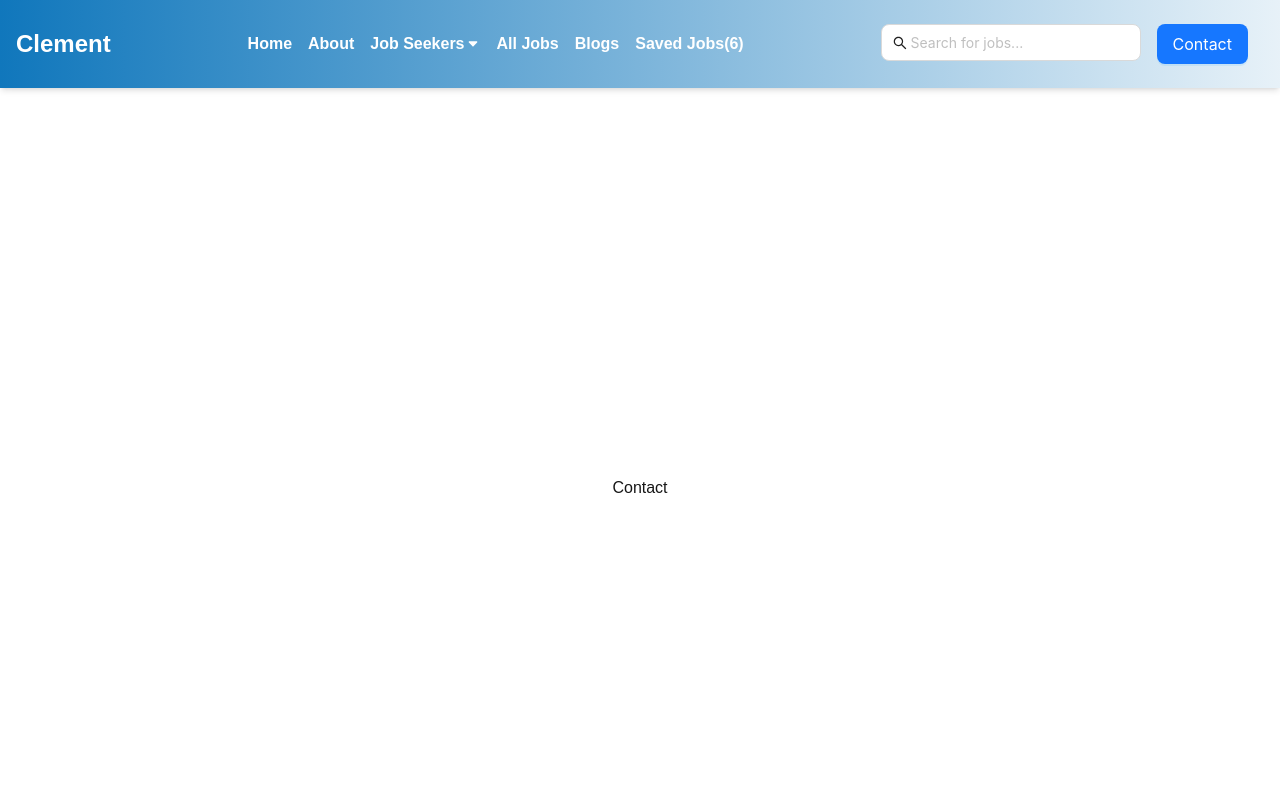
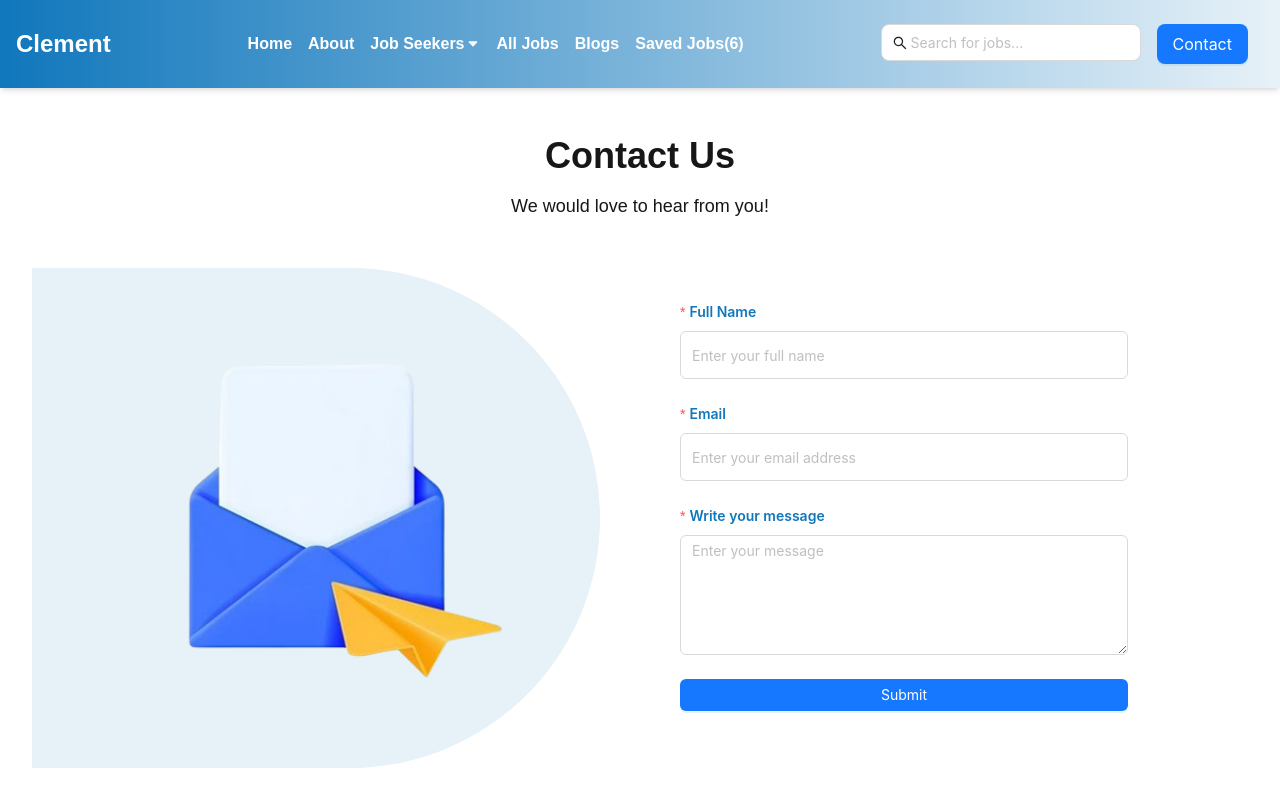
Before and after one commit to shejanNizam/healthcare-web, a Next.js app: page /contact in a window 1280 px wide. Shown: the top 800 px of the page. Built offline with nearby package versions, Linux system fonts and the light colour scheme; what @ant-design/nextjs-registry would draw is missing.

Commit message:
contact page complete

```diff
--- a/src/app/contact/page.tsx
+++ b/src/app/contact/page.tsx
@@ -1,7 +1,99 @@
+"use client";
+
+import { Button, Form, Input } from "antd";
+import Image from "next/image";
+import contact_image from "../../assets/contact/contact_image.png";
+
+const { TextArea } = Input;
+
 export default function Contact() {
   return (
-    <div className="flex flex-col items-center justify-center min-h-screen">
-      <h3>Contact</h3>
+    <div className="container mx-auto px-4 sm:px-6 lg:px-8 py-8 md:py-12">
+      <div className="text-center mb-8 md:mb-12">
+        <h1 className="text-3xl sm:text-4xl font-bold">Contact Us</h1>
+        <p className="mt-2 sm:mt-4 text-base sm:text-lg">
+          We would love to hear from you!
+        </p>
+      </div>
+
+      <div className="grid grid-cols-1 lg:grid-cols-2 gap-8 md:gap-12 lg:gap-20 items-center">
+        {/* Image Section */}
+        <div className="order-2 lg:order-1 w-full h-auto lg:h-[500px] bg-secondary rounded-r-full flex justify-center lg:justify-end items-center p-4 md:p-8">
+          <div className="relative w-full max-w-md h-64 md:h-80">
+            <Image
+              src={contact_image}
+              alt="contact_image"
+              fill
+              className="object-contain"
+              priority={false}
+            />
+          </div>
+        </div>
+
+        {/* Form Section */}
+        <div className="order-1 lg:order-2">
+          <Form
+            layout="vertical"
+            className="w-full max-w-md mx-auto lg:mx-0"
+            initialValues={{ remember: true }}
+          >
+            <Form.Item
+              label={
+                <span className="text-primary font-semibold">Full Name</span>
+              }
+              name="fullname"
+              rules={[
+                { required: true, message: "Please enter your full name" },
+              ]}
+            >
+              <Input
+                placeholder="Enter your full name"
+                className="rounded-md h-10 sm:h-12"
+              />
+            </Form.Item>
+
+            <Form.Item
+              label={<span className="text-primary font-semibold">Email</span>}
+              name="email"
+              rules={[
+                { required: true, message: "Please enter your email address" },
+                { type: "email", message: "Please enter a valid email" },
+              ]}
+            >
+              <Input
+                placeholder="Enter your email address"
+                className="rounded-md h-10 sm:h-12"
+              />
+            </Form.Item>
+
+            <Form.Item
+              label={
+                <span className="text-primary font-semibold">
+                  Write your message
+                </span>
+              }
+              name="message"
+              rules={[{ required: true, message: "Please enter your message" }]}
+            >
+              <TextArea
+                placeholder="Enter your message"
+                rows={5}
+                className="rounded-md"
+              />
+            </Form.Item>
+
+            <Form.Item>
+              <Button
+                type="primary"
+                htmlType="submit"
+                className="w-full bg-primary hover:bg-primary/80 h-10 sm:h-12 text-base sm:text-lg font-medium"
+              >
+                Submit
+              </Button>
+            </Form.Item>
+          </Form>
+        </div>
+      </div>
     </div>
   );
 }
```
